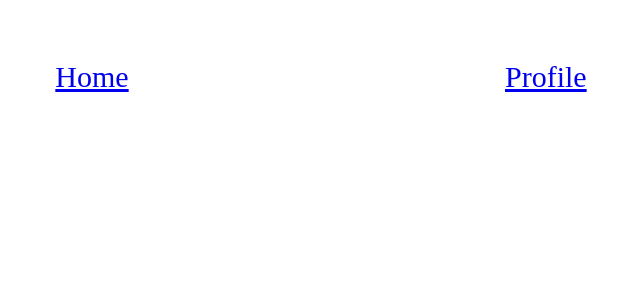
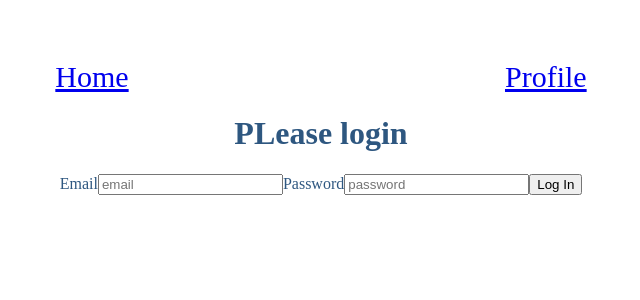
Before and after one commit to chriszc97/Festival, a Vue app in the folder festival/: page /login in a window 1280 px wide. Shown: the top 300 px of the page, without its empty margins (319-959 px from the left). Built offline with nearby package versions, Linux system fonts and the light colour scheme.

Commit message:
login page made

```diff
--- a/festival/src/components/PostCard.vue
+++ b/festival/src/components/PostCard.vue
@@ -5,15 +5,24 @@
       <p>{{post.content}} </p>
       <img :src='post.img' alt="" />
       <h4>Likes: {{post.likes}}</h4>
+      <Button>Update</Button>
+      <Button>Delete</Button>
     </div>
   </div>
 </template>
 
 <script>
+import axios from 'axios'
 export default {
   name: 'PostCard',
   props: ['post'],
+  methods: {
+    async deletePost(){
+
+    }
+  }
 }
+
 </script>
 
 
--- a/festival/src/components/UploadPost.vue
+++ b/festival/src/components/UploadPost.vue
@@ -45,15 +45,18 @@ export default{
     post: {
       title: ' ',
       content: ' ',
-      img: ' '
+      img: ' ',
+      likes: 0,
+      userId: null
     }
   }),
   methods:{
       handleChange(e) {
+
       this.post[e.target.name] = e.target.value;
   },
-   async handleSubmit() {
-      // e.preventDefault();
+  async handleSubmit(e) {
+      e.preventDefault();
       let post = this.post
       await axios.post(`${BASE_URL}/post/`, post);
     }
--- a/festival/src/pages/Login.vue
+++ b/festival/src/pages/Login.vue
@@ -1,7 +1,58 @@
 <template>
   <div>
-    <h1> login </h1>
+    <h1> PLease login </h1>
+    <form @submit="onSubmit">
+      <label>Email</label>
+        <input
+        type='text'
+        name='email'
+        :value='email'
+        placeholder='email'
+        @input='handleChange'
+        />
+      <label>Password</label>
+        <input
+        type='text'
+        name='password'
+        :value="password"
+        placeholder="password"
+        @input='handleChange'
+        />
+        <Button>Log In </Button>
+    </form>
 
 
   </div>
 </template>
+<script>
+import axios from 'axios'
+const BASE_URL= 'http://localhost:3001/api'
+
+
+export default {
+  name: 'Login',
+
+  data:() =>({
+    user: {
+      email: '',
+      password: ''
+    }
+  }),
+  methods: {
+    handleChange(e){
+      this.user[e.target.name] = e.target.value;
+    },
+    async onSubmit(e){
+      e.preventDefault()
+      const res = await axios.post(`${BASE_URL}/auth/login`)
+      this.user = res.data
+
+      //call a get user by id and have userId in params
+      //that way in profile i can get user by id to that param
+
+
+    }
+  }
+
+}
+</script>
--- a/festival/src/pages/Profile.vue
+++ b/festival/src/pages/Profile.vue
@@ -7,6 +7,6 @@
 
 <script>
 export default{
-
+  name: 'Profile'
 }
 </script>
--- a/festival/src/router.js
+++ b/festival/src/router.js
@@ -1,6 +1,12 @@
 import VueRouter from 'vue-router';
 import Home from './pages/Home';
+import Profile from './pages/Profile';
+import Login from './pages/Login';
 
-const routes = [{ path: '/home', component: Home, name: 'Home' }];
+const routes = [
+  { path: '/home', component: Home, name: 'Home' },
+  { path: '/profile', component: Profile, name: 'Profile' },
+  { path: '/login', component: Login, name: 'Login' }
+];
 
 export default new VueRouter({ routes, mode: 'history' });
```
